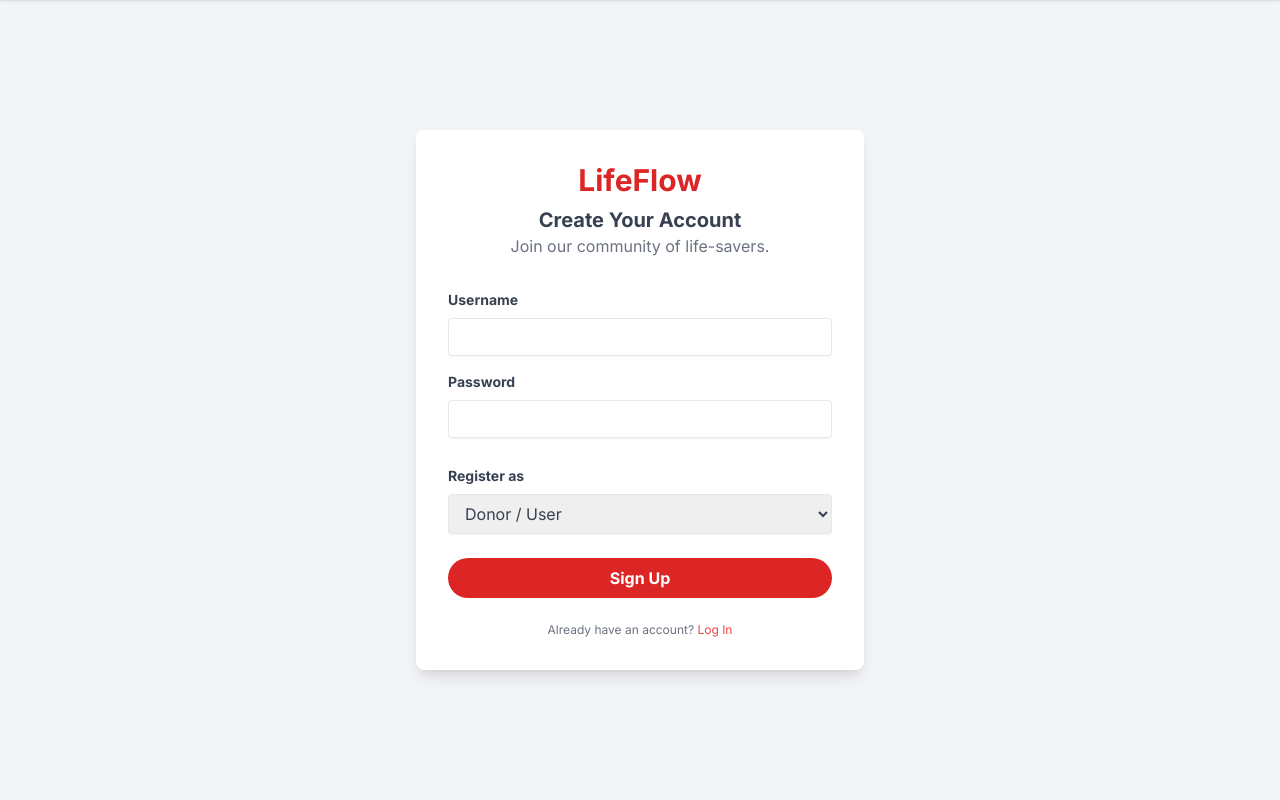
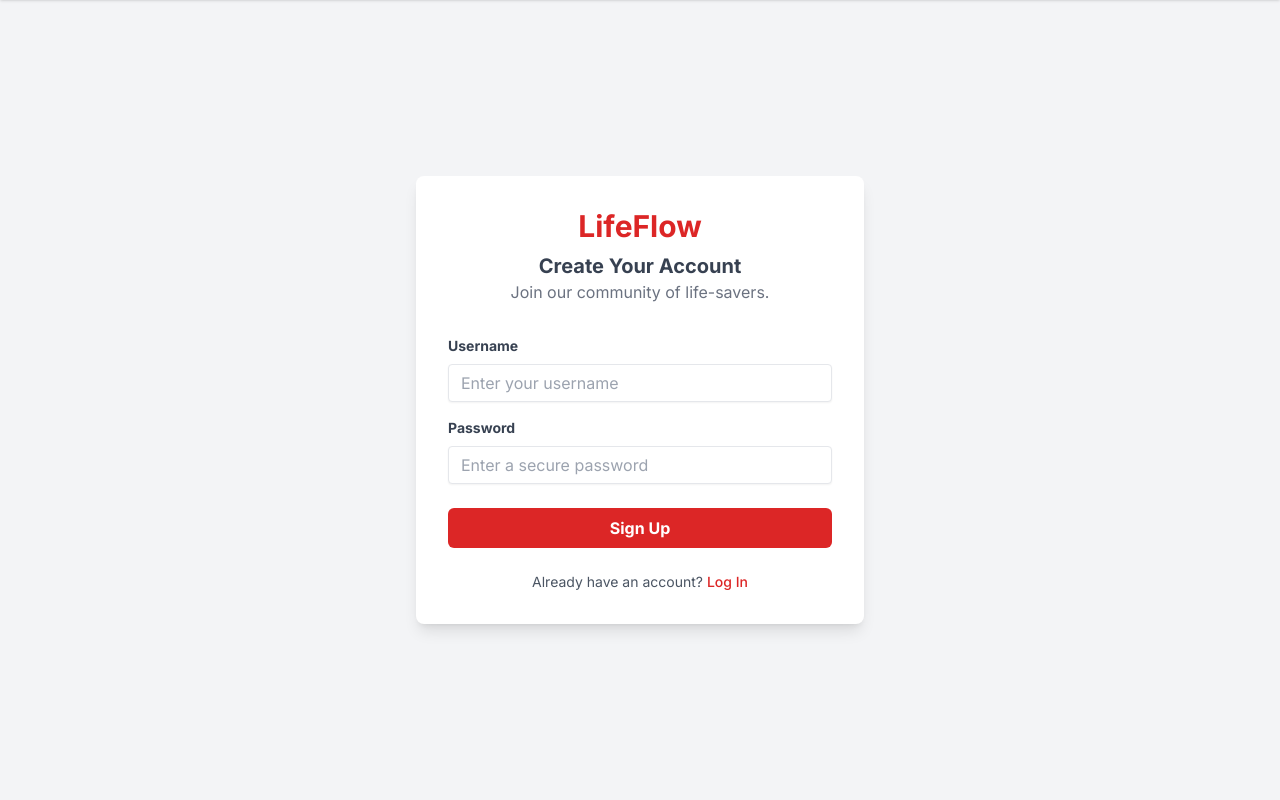
Before and after one commit to Nirrmam2211/LifefFlow, a Flask app: page /register in a window 1280 px wide. Shown: the part 64-864 px from the top of the page. Run offline with Flask 2, Linux system fonts and the light colour scheme; some libraries are stand-ins or nearby versions.

Commit message:
Backend Changes and Fixed bugs

```diff
--- a/backend/app.py
+++ b/backend/app.py
@@ -64,15 +64,17 @@ def query_db(query, args=(), one=False):
         conn.close()
 
 
-
-
 # --- Authentication Routes ---
 @app.route('/register', methods=['GET', 'POST'])
 def register():
     if request.method == 'POST':
-        username = request.form['username']
-        password = request.form['password']
-        role = request.form.get('role', 'user')
+        username = request.form.get('username', '').strip()
+        password = request.form.get('password', '')
+        role = 'user'
+
+        if not username or not password:
+            flash('Username and password are required.', 'danger')
+            return redirect(url_for('register'))
 
         user_exists = query_db('SELECT * FROM User WHERE username = %s', [username], one=True)
         if user_exists:
--- a/templates/donors.html
+++ b/templates/donors.html
@@ -28,13 +28,13 @@
                     </span>
                 </td>
                 <td class="px-6 py-4 whitespace-nowrap text-right text-sm">
-                    <a href="/donors/edit/{{ donor.donor_id }}" class="inline-flex items-center px-3 py-1.5 border border-indigo-600 text-indigo-600 rounded-md hover:bg-indigo-600 hover:text-white">
+                    <a href="{{ url_for('edit_donor', donor_id=donor.donor_id) }}" class="inline-flex items-center px-3 py-1.5 border border-indigo-600 text-indigo-600 rounded-md hover:bg-indigo-600 hover:text-white">
                         <svg class="w-4 h-4 mr-1" fill="none" stroke="currentColor" viewBox="0 0 24 24">
                             <path stroke-linecap="round" stroke-linejoin="round" stroke-width="2" d="M11 5H6a2 2 0 00-2 2v11a2 2 0 002 2h11a2 2 0 002-2v-5m-1.414-9.414a2 2 0 112.828 2.828L11.828 15H9v-2.828l8.586-8.586z" />
                         </svg>
                         Edit
                     </a>
-                    <form action="/donors/delete/{{ donor.donor_id }}" method="POST" class="inline-block ml-2" onsubmit="return confirm('Are you sure you want to delete this donor? This action cannot be undone.');">
+                    <form action="{{ url_for('delete_donor_route', donor_id=donor.donor_id) }}" method="POST" class="inline-block ml-2" onsubmit="return confirm('Are you sure you want to delete this donor? This action cannot be undone.');">
                         <button type="submit" class="inline-flex items-center px-3 py-1.5 border border-red-600 text-red-600 rounded-md hover:bg-red-600 hover:text-white">
                             <svg class="w-4 h-4 mr-1" fill="none" stroke="currentColor" viewBox="0 0 24 24">
                                 <path stroke-linecap="round" stroke-linejoin="round" stroke-width="2" d="M19 7l-.867 12.142A2 2 0 0116.138 21H7.862a2 2 0 01-1.995-1.858L5 7m5 4v6m4-6v6m1-10V4a1 1 0 00-1-1h-4a1 1 0 00-1 1v3M4 7h16" />
@@ -46,7 +46,7 @@
             </tr>
             {% else %}
             <tr>
-                <td colspan="5" class="px-6 py-4 text-center text-gray-500">No donors found.</td>
+                <td colspan="6" class="px-6 py-4 text-center text-gray-500">No donors found.</td>
             </tr>
             {% endfor %}
         </tbody>
--- a/templates/layout.html
+++ b/templates/layout.html
@@ -7,6 +7,7 @@
     <script src="https://cdn.tailwindcss.com"></script>
     <script src="https://cdn.jsdelivr.net/npm/chart.js"></script>
     <link href="https://fonts.googleapis.com/css2?family=Inter:wght@400;500;600;700&display=swap" rel="stylesheet">
+    <link rel="stylesheet" href="https://cdnjs.cloudflare.com/ajax/libs/font-awesome/6.4.0/css/all.min.css">
     <style>
         body { font-family: 'Inter', sans-serif; }
         @keyframes heartbeat {
@@ -26,12 +27,12 @@
             <div class="max-w-7xl mx-auto px-4 sm:px-6 lg:px-8">
                 <div class="flex justify-between h-16 items-center">
                     <div class="flex items-center space-x-6">
-                        <div class="flex items-center text-red-700 font-bold text-xl">
+                        <a href="{% if session.get('user') %}{% if session.get('role') in ['admin', 'staff'] %}{{ url_for('dashboard') }}{% else %}{{ url_for('user_dashboard') }}{% endif %}{% else %}{{ url_for('login') }}{% endif %}" class="flex items-center text-red-700 font-bold text-xl hover:text-red-800">
                             <svg class="w-6 h-6 mr-2 heart-icon" fill="currentColor" viewBox="0 0 20 20">
                                 <path fill-rule="evenodd" d="M3.172 5.172a4 4 0 015.656 0L10 6.343l1.172-1.171a4 4 0 115.656 5.656L10 17.657l-6.828-6.829a4 4 0 010-5.656z" clip-rule="evenodd"></path>
                             </svg>
                             LifeFlow
-                        </div>
+                        </a>
                         {% if session.get('user') %}
                         <nav class="hidden sm:flex sm:space-x-4">
                             {% set user_role = session.get('role') %}
--- a/templates/profile.html
+++ b/templates/profile.html
@@ -27,7 +27,7 @@
             </div>
             <div class="sm:col-span-2">
                 <dt class="text-sm font-medium text-gray-500">Member Since</dt>
-                <dd class="mt-1 text-lg text-gray-900">{{ user.created_at.strftime('%B %d, %Y') }}</dd>
+                <dd class="mt-1 text-lg text-gray-900">{{ user.created_at.strftime('%B %d, %Y') if user.created_at else 'N/A' }}</dd>
             </div>
         </dl>
     </div>
--- a/templates/register.html
+++ b/templates/register.html
@@ -11,46 +11,29 @@
             <p class="text-gray-500">Join our community of life-savers.</p>
         </div>
 
-        <!-- Flash Messages -->
-        {% with messages = get_flashed_messages(with_categories=true) %}
-            {% if messages %}
-                {% for category, message in messages %}
-                    <div class="p-4 mb-4 text-sm {% if category == 'danger' %}text-red-700 bg-red-100{% else %}text-green-700 bg-green-100{% endif %} rounded-lg" role="alert">
-                        {{ message }}
-                    </div>
-                {% endfor %}
-            {% endif %}
-        {% endwith %}
-
         <form action="{{ url_for('register') }}" method="POST">
             <div class="mb-4">
                 <label for="username" class="block text-gray-700 text-sm font-bold mb-2">Username</label>
                 <input type="text" id="username" name="username" required
-                    class="shadow-sm appearance-none border rounded w-full py-2 px-3 text-gray-700 leading-tight focus:outline-none focus:ring-2 focus:ring-red-400 focus:shadow-outline">
+                    class="shadow-sm appearance-none border rounded w-full py-2 px-3 text-gray-700 leading-tight focus:outline-none focus:ring-2 focus:ring-red-400 focus:shadow-outline"
+                    placeholder="Enter your username">
             </div>
-            <div class="mb-4">
+            <div class="mb-6">
                 <label for="password" class="block text-gray-700 text-sm font-bold mb-2">Password</label>
                 <input type="password" id="password" name="password" required
-                    class="shadow-sm appearance-none border rounded w-full py-2 px-3 text-gray-700 mb-3 leading-tight focus:outline-none focus:ring-2 focus:ring-red-400 focus:shadow-outline">
-            </div>
-            <div class="mb-6">
-                <label for="role" class="block text-gray-700 text-sm font-bold mb-2">Register as</label>
-                <select name="role" id="role" class="shadow-sm border rounded w-full py-2 px-3 text-gray-700 leading-tight focus:outline-none focus:ring-2 focus:ring-red-400 focus:shadow-outline">
-                    <option value="user">Donor / User</option>
-                    <option value="admin">Admin</option>
-                    <option value="staff">Staff</option>
-                </select>
+                    class="shadow-sm appearance-none border rounded w-full py-2 px-3 text-gray-700 leading-tight focus:outline-none focus:ring-2 focus:ring-red-400 focus:shadow-outline"
+                    placeholder="Enter a secure password">
             </div>
             <div class="flex items-center justify-between">
                 <button
-                    class="bg-red-600 hover:bg-red-700 text-white font-bold py-2 px-4 rounded-full w-full focus:outline-none focus:shadow-outline transition duration-150"
+                    class="bg-red-600 hover:bg-red-700 text-white font-bold py-2 px-4 rounded-md w-full focus:outline-none focus:shadow-outline transition duration-150"
                     type="submit">
                     Sign Up
                 </button>
             </div>
         </form>
-        <p class="text-center text-gray-500 text-xs mt-6">
-            Already have an account? <a href="{{ url_for('login') }}" class="text-red-500 hover:text-red-700">Log In</a>
+        <p class="text-center text-gray-600 text-sm mt-6">
+            Already have an account? <a href="{{ url_for('login') }}" class="text-red-600 font-medium hover:text-red-700">Log In</a>
         </p>
     </div>
 </div>
--- a/templates/user_donations.html
+++ b/templates/user_donations.html
@@ -31,7 +31,7 @@
                             <p class="text-gray-900 whitespace-no-wrap">#{{ donation.donation_id }}</p>
                         </td>
                         <td class="px-5 py-4 border-b border-gray-200 bg-white text-sm">
-                            <p class="text-gray-900 whitespace-no-wrap">{{ donation.donation_date.strftime('%B %d, %Y') }}</p>
+                            <p class="text-gray-900 whitespace-no-wrap">{{ donation.donation_date.strftime('%B %d, %Y') if donation.donation_date else 'N/A' }}</p>
                         </td>
                         <td class="px-5 py-4 border-b border-gray-200 bg-white text-sm">
                             <p class="text-gray-900 whitespace-no-wrap">{{ donation.quantity }}</p>
```
Also changed, not shown: database/schema.sql (+14 -0 lines), static/js/dashboard_charts.js (+16 -10 lines), templates/edit_donor.html (+0 -9 lines), templates/request_blood.html (+0 -10 lines), templates/user_profile.html (+0 -10 lines).
